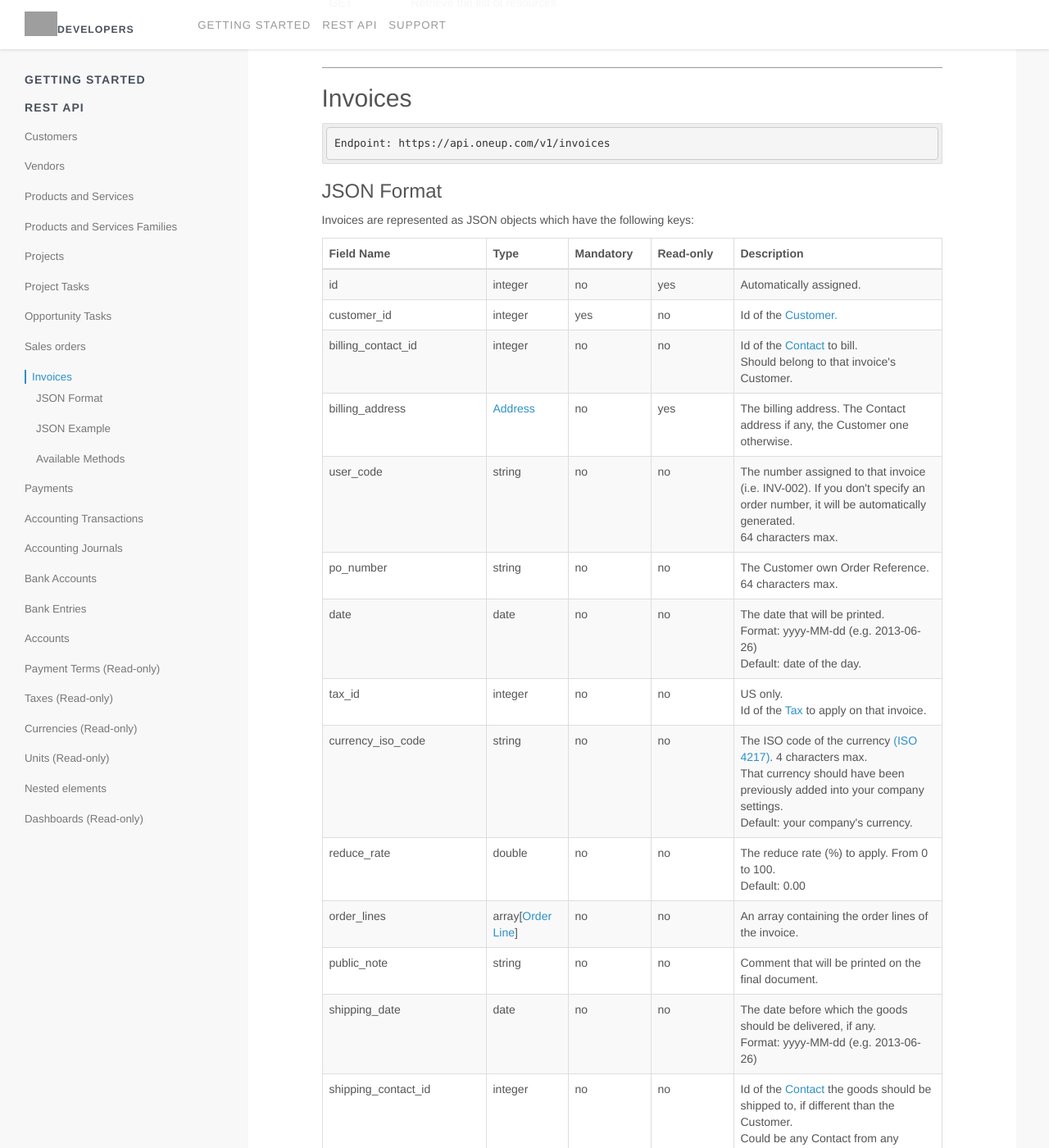
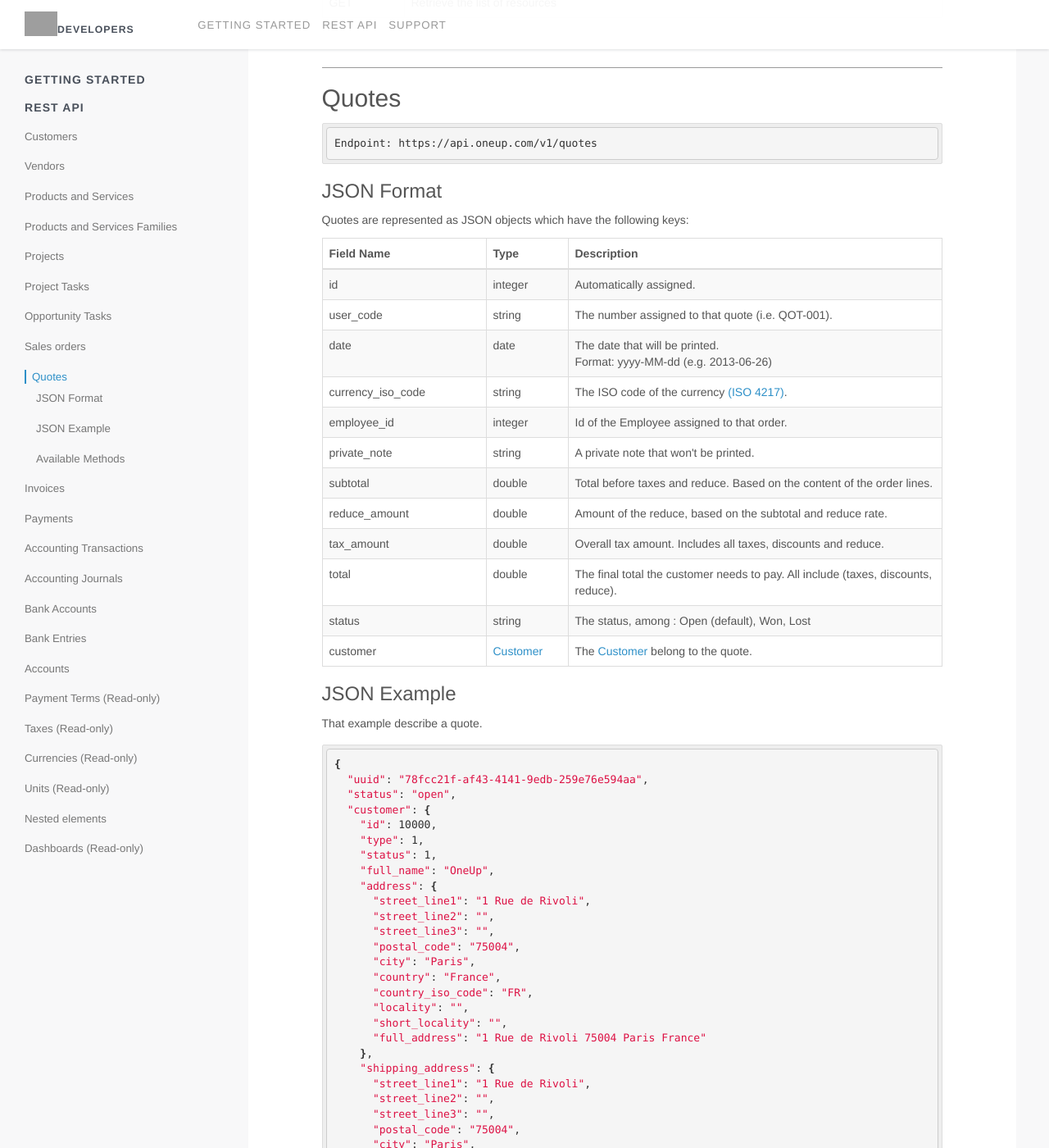
Before and after one commit to myERP/myerp.github.io, a Jekyll site: the page built from docs/1.0/api/index.html, in a window 1280 px wide and 1400 px high, scrolled down 17650 px. Shown: the whole window at 82% size. Built offline with Jekyll 4.4.1, drawn with Linux system fonts in a browser that asks for light colours; nearby versions of some CDN libraries; Markdown is read by kramdown in place of the engine named in the settings; some of the changed text lies outside the part shown; grey boxes are pictures that could not be loaded.

Commit message:
api: add the documentation section for quotes endpoints

```diff
--- a/_config.yml
+++ b/_config.yml
@@ -19,6 +19,8 @@ resource:
     url: /projects
   sales_orders:
     url: /sales_orders
+  quotes:
+    url: /quotes
   invoices:
     url: /invoices
   payments:
@@ -62,6 +64,7 @@ format:
     date: date
     object: object
     address: '<a href="/docs/1.0/api/#address" alt=""/>Address</a>'
+    customer: '<a href="/docs/1.0/api/#customer" alt=""/>Customer</a>'
     payment_terms: '<a href="/docs/1.0/api/#paymentterm" alt=""/>Payment Terms</a>'
     tax: '<a href="/docs/1.0/api/#tax" alt=""/>Tax</a>'
     contact: 'array[<a href="/docs/1.0/api/#contact" alt=""/>Contact</a>]'
--- /dev/null
+++ b/_includes/1.0/api/json/quote.json
@@ -0,0 +1,90 @@
+{
+  "uuid": "78fcc21f-af43-4141-9edb-259e76e594aa",
+  "status": "open",
+  "customer": {
+    "id": 10000,
+    "type": 1,
+    "status": 1,
+    "full_name": "OneUp",
+    "address": {
+      "street_line1": "1 Rue de Rivoli",
+      "street_line2": "",
+      "street_line3": "",
+      "postal_code": "75004",
+      "city": "Paris",
+      "country": "France",
+      "country_iso_code": "FR",
+      "locality": "",
+      "short_locality": "",
+      "full_address": "1 Rue de Rivoli 75004 Paris France"
+    },
+    "shipping_address": {
+      "street_line1": "1 Rue de Rivoli",
+      "street_line2": "",
+      "street_line3": "",
+      "postal_code": "75004",
+      "city": "Paris",
+      "country": "France",
+      "country_iso_code": "FR",
+      "locality": "",
+      "short_locality": "",
+      "full_address": "1 Rue de Rivoli 75004 Paris France"
+    },
+    "phone_number": "0612345678",
+    "email": "employee@oneup.com",
+    "website": "https://www.oneup.com/",
+    "payment_terms": {
+      "id": 1,
+      "name": "Due on receipt"
+    },
+    "currency_iso_code": "EUR",
+    "sales_tax": null,
+    "user_code": "CUS-002",
+    "opt_in_email": false,
+    "notes": "",
+    "assigned_to": {
+      "id": 10003,
+      "first_name": "Anthony",
+      "last_name": "Cadet",
+      "user_code": "EMP-001"
+    },
+    "employee_count": 1,
+    "taxpayer_id": "123456789",
+    "price_family": {
+      "id": 1,
+      "name": "All Price Families"
+    },
+    "industry": "Finance",
+    "incorporation_status": "C-Corporation",
+    "rating": "Miscellaneous",
+    "tax_id": "",
+    "is_tva_prioritized": false,
+    "accounting_category": "Local",
+    "is_account_creation_triggered": null,
+    "accounting_account": {
+      "id": 10004,
+      "number": "11100 CUS-002",
+      "name": "name",
+      "is_family": false,
+      "family_id": 6
+    },
+    "third_party_label": "",
+    "company_name": "OneUp",
+    "first_name": null,
+    "last_name": null,
+    "middle_name": null,
+    "address_optional": false,
+    "contacts": null
+  },
+  "id": 10003,
+  "user_code": "QOT-004",
+  "date": "2020-06-22",
+  "currency_iso_code": "EUR",
+  "employee_id": 10003,
+  "private_note": "A private note",
+  "subtotal": 1000.0,
+  "reduce_amount": 30.0,
+  "tax_amount": 194.0,
+  "total": 1164.0,
+  "attachments": []
+}
--- /dev/null
+++ b/_includes/1.0/api/quote.html
@@ -0,0 +1,82 @@
+<div id="quote" class="group">
+
+    <h2>Quotes</h2>
+    {% highlight bash %}Endpoint: {{ site.api.base_url }}{{ site.api.v1}}{{ site.resource.quotes.url}}{% endhighlight %}
+    <h3 id="quotejsonformat">JSON Format</h3>
+    <p>Quotes are represented as JSON objects which have the following keys:</p>
+
+    <table class="table table-bordered table-striped">
+        <thead>
+            {% include table-header-readonly.html %}
+        </thead>
+        <tbody>
+            <tr>
+                <td>id</td>
+                <td>{{ site.format.type.integer }}</td>
+                <td>Automatically assigned.</td>
+            </tr>
+            <tr>
+                <td>user_code</td>
+                <td>{{ site.format.type.string }}</td>
+                <td>The number assigned to that quote (i.e. QOT-001).</td>
+            </tr>
+            <tr>
+                <td>date</td>
+                <td>{{ site.format.type.date }}</td>
+                <td>The date that will be printed.<br />Format: {{ site.format.date }}<br /></td>
+            </tr>
+            <tr>
+                <td>currency_iso_code</td>
+                <td>{{ site.format.type.string }}</td>
+                <td>The ISO code of the currency <a href="http://www.iso.org/iso/catalogue_detail?csnumber=46121" target="_blank" title="ISO 4217">(ISO 4217)</a>.</td>
+            </tr>
+            <tr>
+                <td>employee_id</td>
+                <td>{{ site.format.type.integer }}</td>
+                <td>Id of the Employee assigned to that order.<br /></td>
+            </tr>
+            <tr>
+                <td>private_note</td>
+                <td>{{ site.format.type.string }}</td>
+                <td>A private note that won't be printed.</td>
+            </tr>
+            <tr>
+                <td>subtotal</td>
+                <td>{{ site.format.type.double }}</td>
+                <td>Total before taxes and reduce. Based on the content of the order lines.</td>
+            </tr>
+            <tr>
+                <td>reduce_amount</td>
+                <td>{{ site.format.type.double }}</td>
+                <td>Amount of the reduce, based on the subtotal and reduce rate.</td>
+            </tr>
+            <tr>
+                <td>tax_amount</td>
+                <td>{{ site.format.type.double }}</td>
+                <td>Overall tax amount. Includes all taxes, discounts and reduce.</td>
+            </tr>
+            <tr>
+                <td>total</td>
+                <td>{{ site.format.type.double }}</td>
+                <td>The final total the customer needs to pay. All include (taxes, discounts, reduce).</td>
+            </tr>
+            <tr>
+                <td>status</td>
+                <td>{{ site.format.type.string }}</td>
+                <td>The status, among : Open (default), Won, Lost</td>
+            </tr>
+            <tr>
+                <td>customer</td>
+                <td>{{ site.format.type.customer }}</td>
+                <td>The <a href="/docs/1.0/api/#customer" title="">Customer</a> belong to the quote.</td>
+            </tr>
+        </tbody>
+    </table>
+
+    <h3 id="quotejsonexample">JSON Example</h3>
+	<p>That example describe a quote.</p>
+    {% highlight bash %}{% include 1.0/api/json/quote.json %}{% endhighlight %}
+
+    <h3 id="quoteavailablemethods">Available Methods</h3>
+    {% include 1.0/api/methods/readonly.html %}
+</div>
--- a/docs/1.0/api/index.html
+++ b/docs/1.0/api/index.html
@@ -103,6 +103,18 @@ title: "- REST API V1.0 Resources"
               <li><a href="#salesorderjsonexample">JSON Example</a>
               </li>
               <li><a href="#salesorderavailablemethods">Available Methods</a>
+              </li>
+          </ul>
+      </li>
+      <!-- quotes -->
+      <li>
+          <a href="#quote">Quotes</a>
+          <ul class="nav nav-stacked">
+              <li><a href="#quotejsonformat">JSON Format</a>
+              </li>
+              <li><a href="#quotejsonexample">JSON Example</a>
+              </li>
+              <li><a href="#quoteavailablemethods">Available Methods</a>
               </li>
           </ul>
       </li>
@@ -276,6 +288,7 @@ title: "- REST API V1.0 Resources"
     <div>{% include 1.0/api/projecttask.html %}</div>
     <div>{% include 1.0/api/opportunitytask.html %}</div>
     <div>{% include 1.0/api/salesorder.html %}</div>
+    <div>{% include 1.0/api/quote.html %}</div>
     <div>{% include 1.0/api/invoice.html %}</div>
     <div>{% include 1.0/api/payment.html %}</div>
     <div>{% include 1.0/api/transaction.html %}</div>
```
